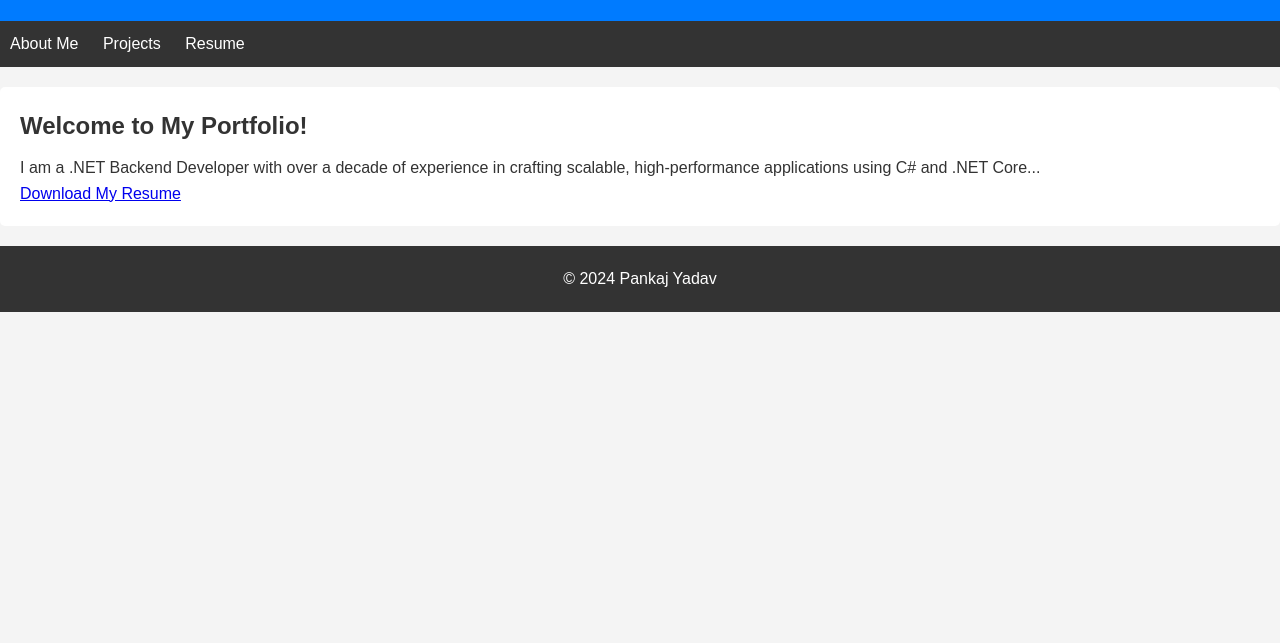
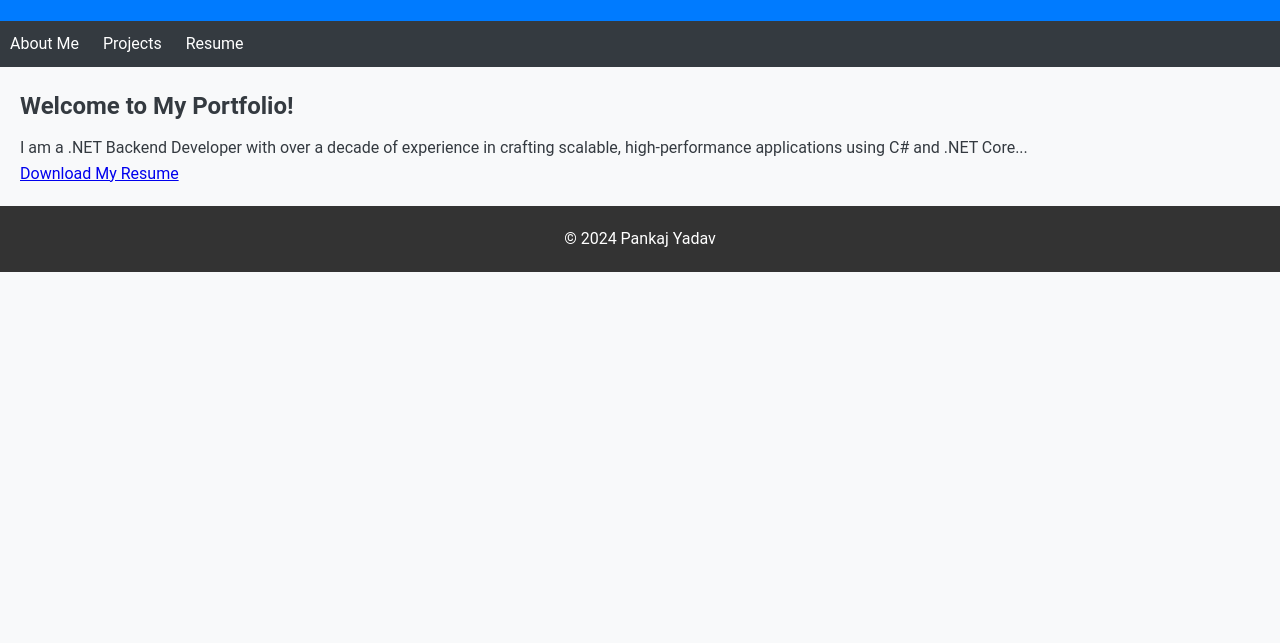
Before and after one commit to 247pankaj/portfolio, a plain HTML site: page index.html in a window 1280 px wide. Shown: the part 157-800 px from the top of the page. Drawn offline with Linux system fonts and the light colour scheme.

Commit message:
Updated styles.css

```diff
--- a/css/styles.css
+++ b/css/styles.css
@@ -2,13 +2,14 @@
     box-sizing: border-box;
     margin: 0;
     padding: 0;
-    font-family: Arial, sans-serif;
+    font-family: 'Roboto', sans-serif;
 }
 
 body {
-    background-color: #f4f4f4;
-    color: #333;
+    background-color: #f8f9fa;
+    color: #343a40;
     line-height: 1.6;
+    font-size: 16px;
 }
 
 header {
@@ -24,7 +25,7 @@
 }
 
 nav {
-    background: #333;
+    background: #343a40;
     color: white;
 }
 
@@ -47,17 +48,14 @@
     text-decoration: underline;
 }
 
-.container {
-    width: 80%;
-    margin: auto;
-    overflow: hidden;
+main {
+    padding: 20px;
 }
 
-main {
-    padding: 20px;
-    background: white;
-    border-radius: 5px;
-    margin: 20px 0;
+.container {
+    max-width: 800px;
+    margin: auto;
+    padding: 0 20px;
 }
 
 footer {
@@ -81,6 +79,7 @@
     color: white;
     text-decoration: none;
     border-radius: 5px;
+    margin-top: 10px;
 }
 
 .button:hover {
```
